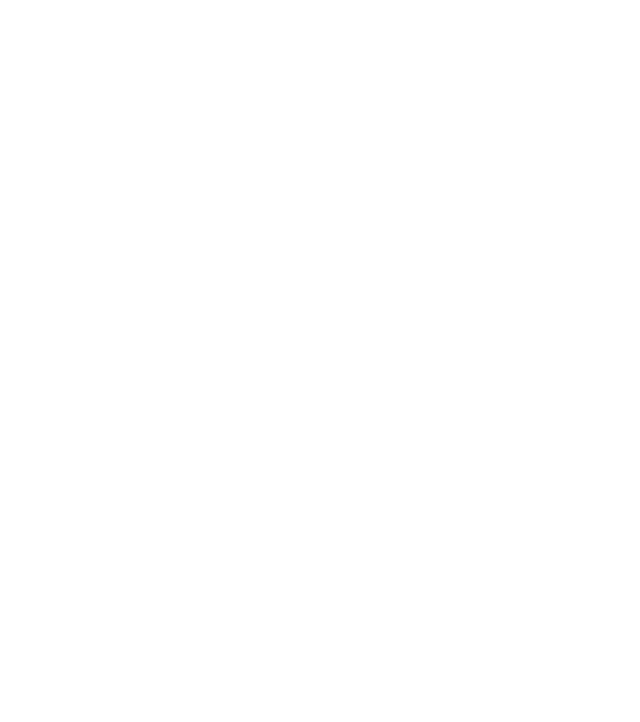
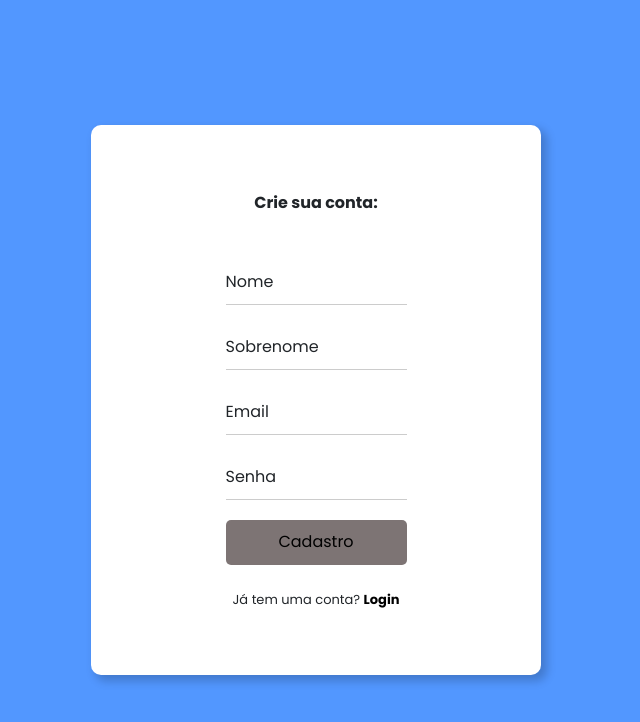
Before and after one commit to matheuscoelhopi/EQUIPE-GOLDEN-, a plain HTML site: page views/cadastro.html in a window 1280 px wide. Shown: the whole page, without its empty margins (324-964 px from the left). Drawn offline with nearby package versions, Linux system fonts and the light colour scheme.

Commit message:
mudanças cabeçalho, login e cadastro

```diff
--- a/css/login.css
+++ b/css/login.css
@@ -72,6 +72,7 @@
     width: 100%;
 }
 
+
 .input-box header {
     font-weight: 700;
     text-align: center;
@@ -93,7 +94,7 @@
     border-bottom: 1px solid rgba(0, 0, 0, 0.2);
     outline: none;
     margin-bottom: 20px;
-    color: #40414a;
+    color: #444447;
 }
 
 .input-box .input-field label {
@@ -130,7 +131,7 @@
 }
 
 .submit:hover {
-    background: rgba(37, 95, 156, 0.937);
+    background: #5297ff;
     color: #fff;
 }
 
@@ -158,10 +159,12 @@
     }
 
     img {
-        width: 35px;
+        width: auto;
         position: absolute;
-        top: 20px;
-        left: 47%;
+        margin-top: -125px;
+        justify-content: center;
+        margin-left: -35px;
+
     }
 
     .text {
--- a/views/cadastro.html
+++ b/views/cadastro.html
@@ -0,0 +1,49 @@
+<!DOCTYPE html>
+<html>
+
+<head>
+    <meta charset="UTF-8">
+    <meta name="viewport" content="width=device-width, initial-scale=1.0">
+    <link rel="stylesheet" href="/css/cadastro.css">
+    <link href="https://cdn.jsdelivr.net/npm/bootstrap@5.0.2/dist/css/bootstrap.min.css" rel="stylesheet"
+        integrity="sha384-EVSTQN3/azprG1Anm3QDgpJLIm9Nao0Yz1ztcQTwFspd3yD65VohhpuuCOmLASjC" crossorigin="anonymous">
+    <title>Cadastro</title>
+</head>
+
+<body>
+    <div class="wrapper">
+        <div class="container main">
+            <div class="row">
+                <div class="col-md-6 right">
+                    <div class="input-box">
+                        <header>Crie sua conta:</header>
+                        <div class="input-field">
+                            <input type="text" class="input" id="name" required autocomplete="off">
+                            <label for="name">Nome</label>
+                        </div>
+                        <div class="input-field">
+                            <input type="text" class="input" id="sobrenome" required autocomplete="off">
+                            <label for="sobrenome">Sobrenome</label>
+                        </div>
+                        <div class="input-field">
+                            <input type="email" class="input" id="email" required autocomplete="off">
+                            <label for="email">Email</label>
+                        </div>
+                        <div class="input-field">
+                            <input type="password" class="input" id="pass" required>
+                            <label for="pass">Senha</label>
+                        </div>
+                        <div class="input-field">
+                            <input type="submit" class="submit" value="Cadastro">
+                        </div>
+                        <div class="signin">
+                            <span>Já tem uma conta? <a href="login.html">Login</a></span>
+                        </div>
+                    </div>
+                </div>
+            </div>
+        </div>
+    </div>
+</body>
+
+</html>
```
Also changed, not shown: templates/cabecalho.html (+1 -1 lines), views/login.html (+3 -2 lines).
